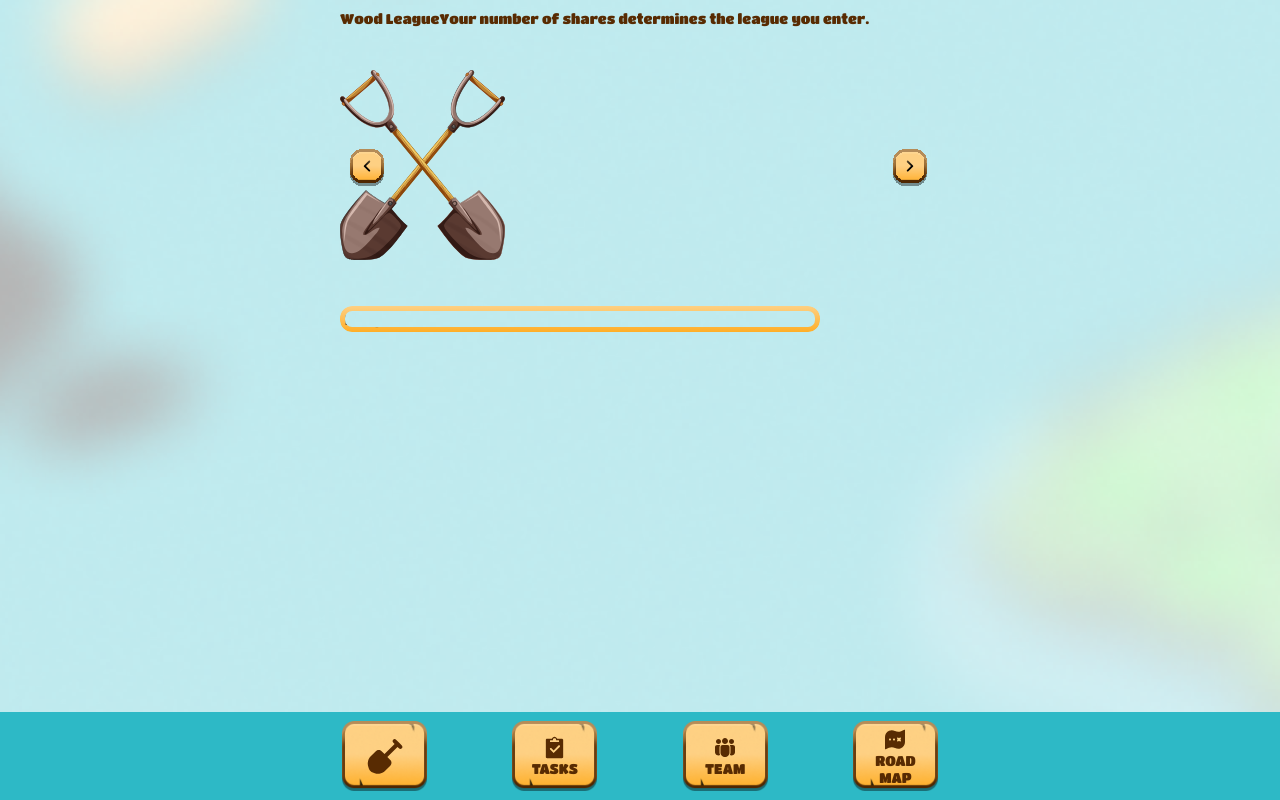
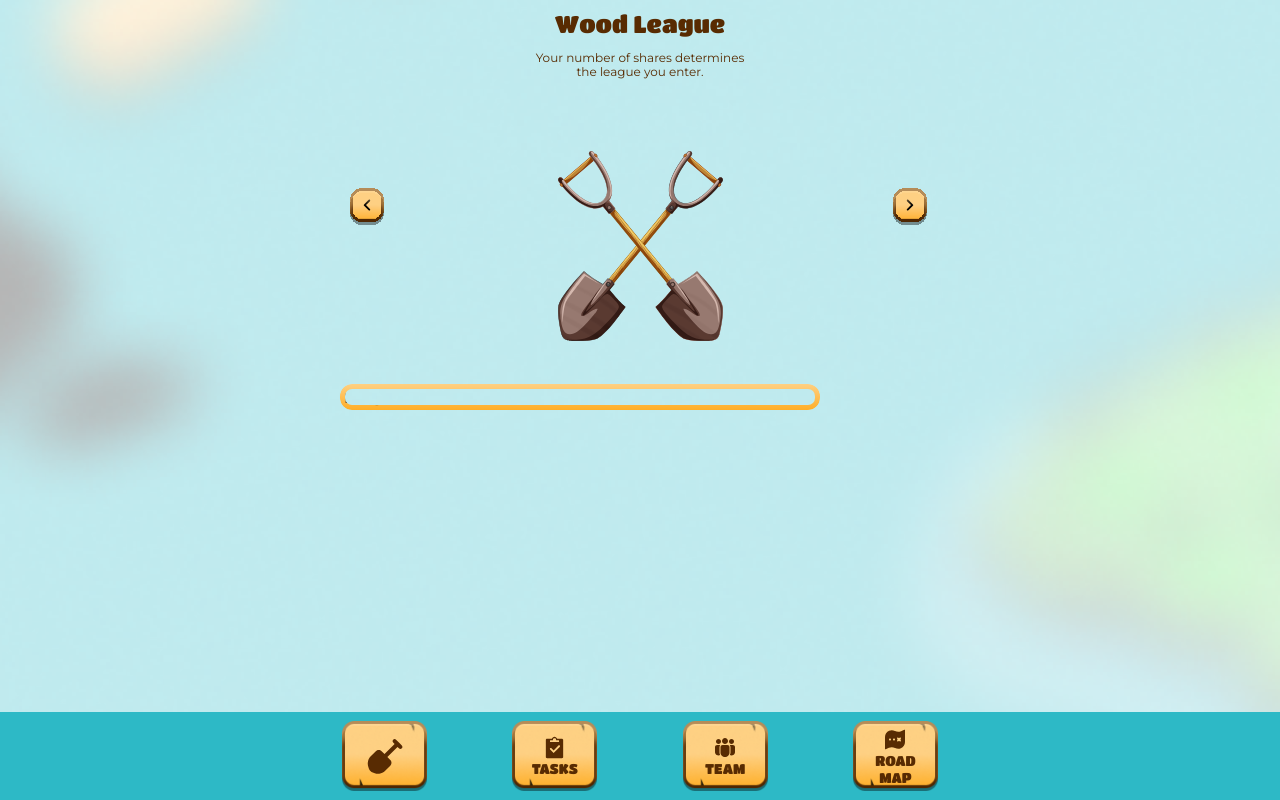
Before and after one commit to Scandal-MyZiK/klondike, a React (Create React App) app: page /league-description in a window 1280 px wide. Built offline with nearby package versions, Linux system fonts and the light colour scheme.

Commit message:
Lukashenko TOP

```diff
--- a/src/components/LeagueSlider/LeagueSlider.jsx
+++ b/src/components/LeagueSlider/LeagueSlider.jsx
@@ -45,9 +45,9 @@ export const LeagueSlider = () => {
       {data.map((slide) => {
         return (
           <SwiperSlide>
-            <span>{slide.title}</span>
-            <span>{slide.text}</span>
-            <img src={slide.img} alt="" />
+            <span className="league-slider__title">{slide.title}</span>
+            <p className="league-slider__text">{slide.text}</p>
+            <img className="league-slider__img" src={slide.img} alt="" />
 
             <ProgressBar />
           </SwiperSlide>
--- a/src/components/LeagueSlider/style.css
+++ b/src/components/LeagueSlider/style.css
@@ -16,3 +16,23 @@
 .swiper-button-next {
   background-image: url("./assets/images/right.svg");
 }
+
+.league-slider__title {
+  font-size: 24px;
+  display: block;
+  text-align: center;
+}
+
+.league-slider__text {
+  font-size: 12px;
+  font-family: "Montserrat", sans-serif;
+  margin: auto;
+  width: 210px;
+  text-align: center;
+  margin: 12px auto 28px;
+}
+
+.league-slider__img {
+  display: block;
+  margin: auto;
+}
```
Also changed, not shown: 2 other files (tests, documents, lock files or other folders).
